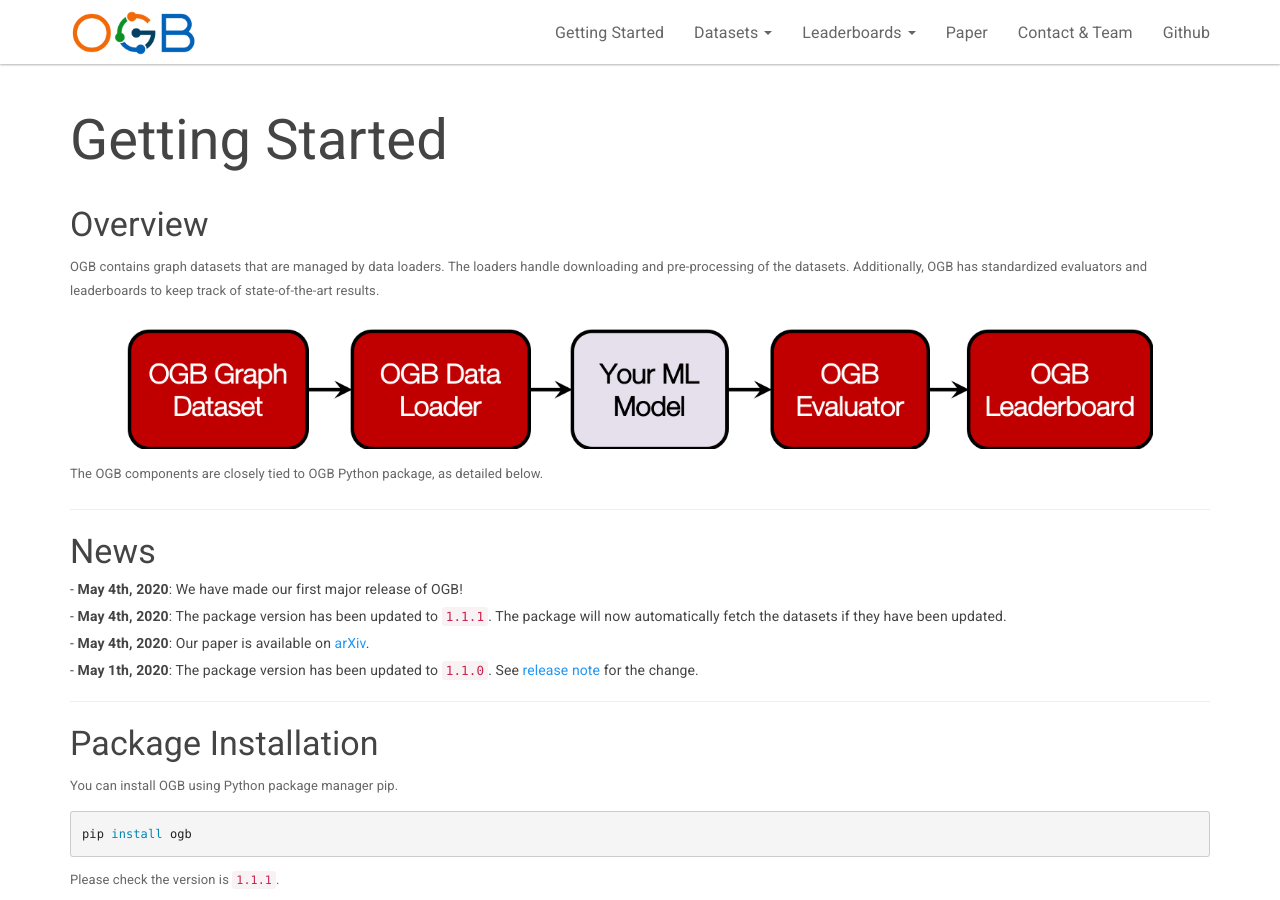
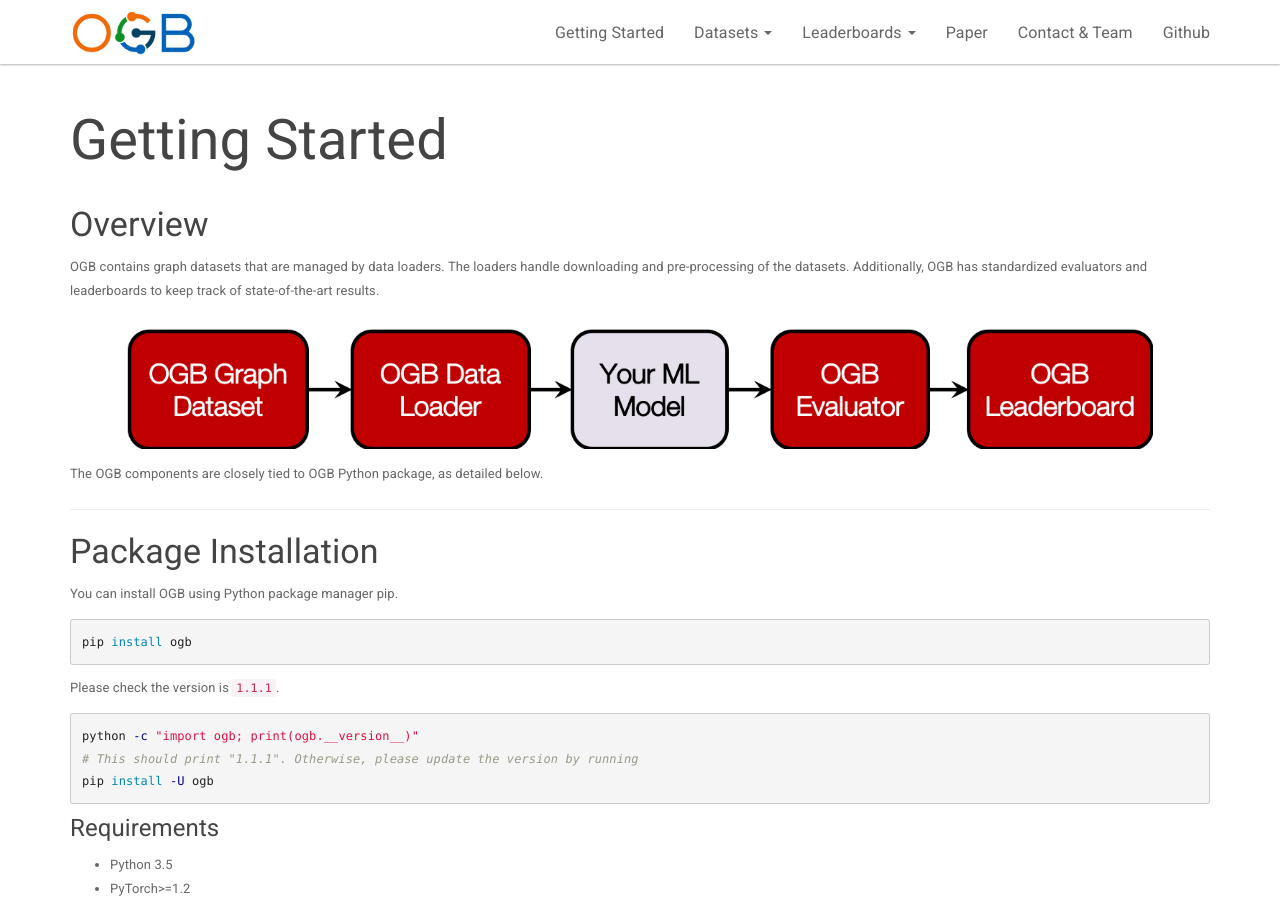
Before and after one commit to snap-stanford/ogb-web, a Jekyll site: the page built from _docs/index.md, in a window 1280 px wide and 900 px high. Built offline with Jekyll 4.4.1, drawn with Linux system fonts in a browser that asks for light colours.

Commit message:
delete news

```diff
--- a/_docs/index.md
+++ b/_docs/index.md
@@ -14,16 +14,6 @@ Additionally, OGB has standardized evaluators and leaderboards to keep track of
 </p>
 
 The OGB components are closely tied to OGB Python package, as detailed below.
-
------
-
-### News
-
-###### - **May 4th, 2020**: We have made our first major release of OGB!
-###### - **May 4th, 2020**: The package version has been updated to `1.1.1`. The package will now automatically fetch the datasets if they have been updated.
-###### - **May 4th, 2020**: Our paper is available on [arXiv](https://arxiv.org/abs/2005.00687).
-###### - **May 1th, 2020**: The package version has been updated to `1.1.0`. See [release note](https://github.com/snap-stanford/ogb/releases/tag/1.1.0) for the change.
-
 
 -----
 
```
